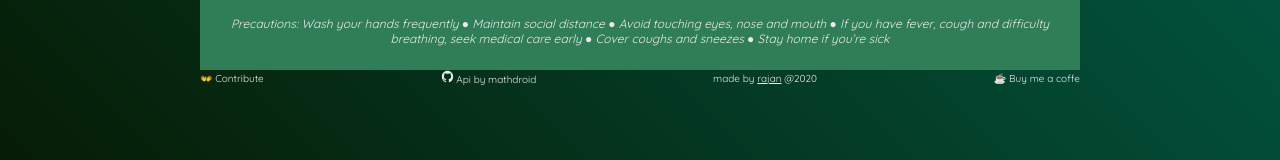
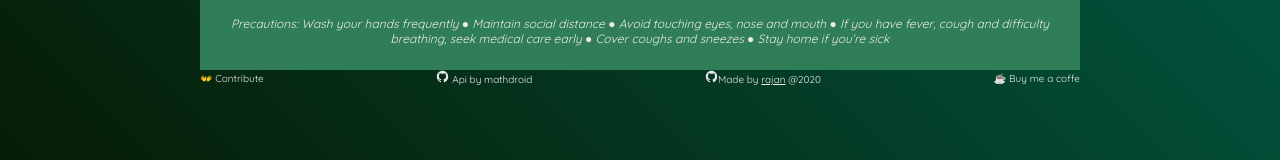
Before and after one commit to rajanmagar/covid19, a Next.js app: page / in a window 1280 px wide. Shown: the part 515-675 px from the top of the page. Built offline with nearby package versions, Linux system fonts and the light colour scheme; no server answers.

Commit message:
added logo

```diff
--- a/pages/index.js
+++ b/pages/index.js
@@ -348,7 +348,8 @@ export default function IndexPage() {
           </a>
         </span>
         <span>
-          made by{' '}
+          <Github />
+          Made by{' '}
           <a
             href='http://https://github.com/rajanmagar'
             target='_blank'
```
